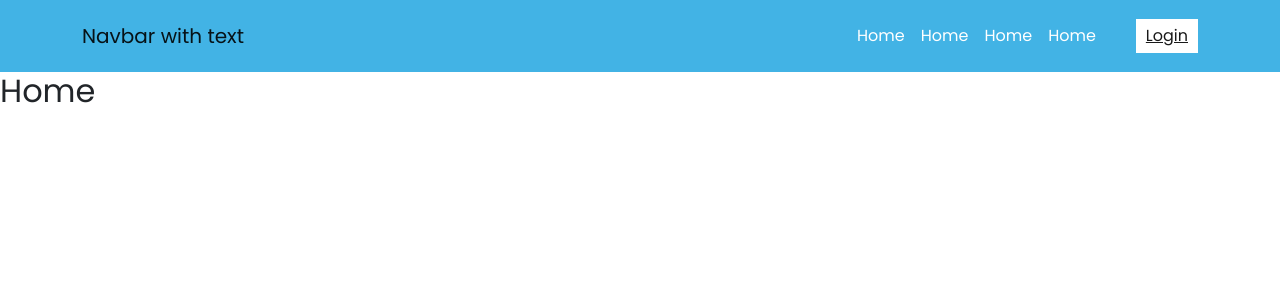
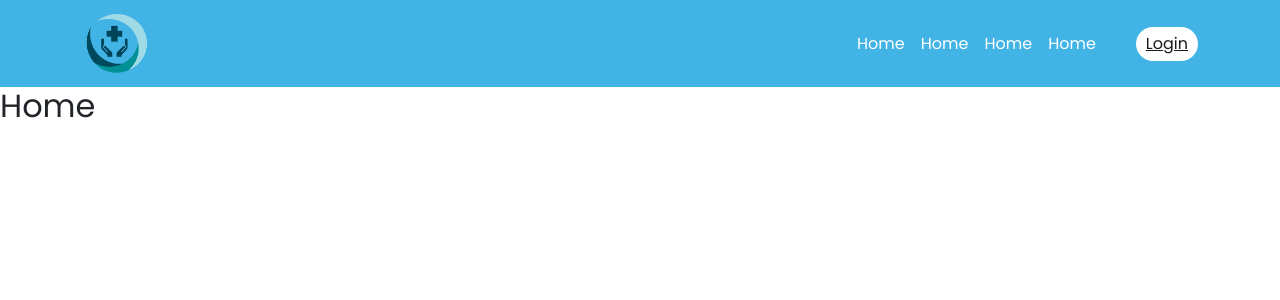
Before and after one commit to nazmul-devs/MinuteClinic, a React (Create React App) app: page / in a window 1280 px wide. Shown: the top 300 px of the page. Built offline with nearby package versions, Linux system fonts and the light colour scheme.

Commit message:
header section totaly complete

```diff
--- a/src/pages/Header/Header.css
+++ b/src/pages/Header/Header.css
@@ -16,3 +16,6 @@
 	background: white;
 	padding: 5px 10px;
 }
+.login-link:hover {
+	box-shadow: 0 2px 2px #000000;
+}
--- a/src/pages/Header/Header.js
+++ b/src/pages/Header/Header.js
@@ -2,12 +2,15 @@ import React from "react";
 import { Container, Navbar } from "react-bootstrap";
 import { Link } from "react-router-dom";
 import "./Header.css";
+import logo from "../../img/logo.png";
 
 const Header = () => {
 	return (
 		<Navbar className="navbar">
 			<Container>
-				<Navbar.Brand href="#home">Navbar with text</Navbar.Brand>
+				<Navbar.Brand as={Link} to="/">
+					<img src={logo} width="70" alt="" />
+				</Navbar.Brand>
 				<Navbar.Toggle />
 				<Navbar.Collapse className="justify-content-end">
 					<Navbar.Text className="d-flex align-items-center">
@@ -25,7 +28,7 @@ const Header = () => {
 								Home
 							</Link>
 						</div>
-						<Link to="login" className="login-link">
+						<Link to="login" className="login-link rounded-pill">
 							Login
 						</Link>
 					</Navbar.Text>
```
Also changed, not shown: src/img/logo.png (added), 1 other file (tests, documents, lock files or other folders).
